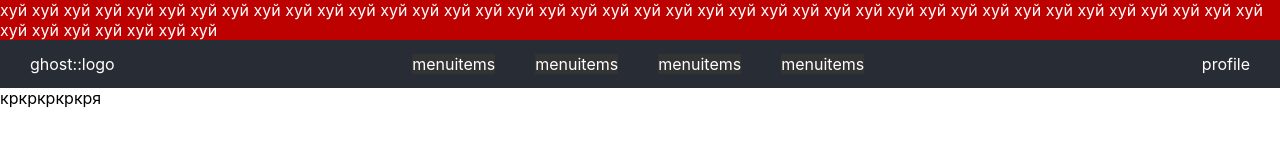
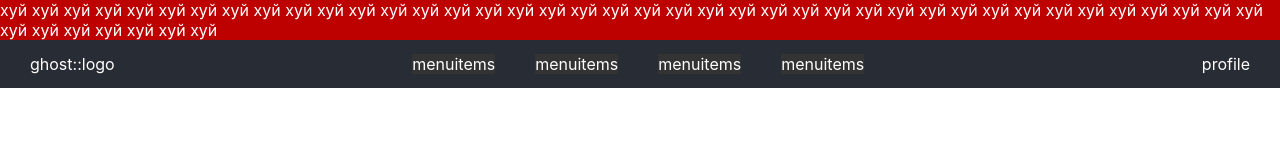
Before and after one commit to NONAMEGG/replay, a React (Create React App) app: page / in a window 1280 px wide. Shown: the top 160 px of the page. Built offline with nearby package versions, Linux system fonts and the light colour scheme.

Commit message:
replay v0.0.2a

```diff
--- a/src/App.js
+++ b/src/App.js
@@ -5,7 +5,8 @@ function App() {
 return (
 <>
   <header className='top__header'>
-        хуй хуй хуй хуй хуй хуй хуй хуй хуй хуй хуй хуй хуй хуй хуй хуй хуй хуй хуй хуй хуй хуй хуй хуй хуй хуй хуй хуй хуй хуй хуй хуй хуй хуй хуй хуй хуй хуй хуй хуй хуй хуй хуй хуй хуй хуй хуй
+    хуй хуй хуй хуй хуй хуй хуй хуй хуй хуй хуй хуй хуй хуй хуй хуй хуй хуй хуй хуй хуй хуй хуй хуй хуй хуй хуй хуй хуй
+    хуй хуй хуй хуй хуй хуй хуй хуй хуй хуй хуй хуй хуй хуй хуй хуй хуй хуй
   </header>
   <header className='fixed__header'>
     <div>ghost::logo</div>
@@ -17,7 +18,6 @@ function App() {
     </ul>
     <div>profile</div>
   </header>
-      кркркркркря
   <div className='main'></div>
   <div className="player__container">
     <div className="player">
```
Lines whose indentation alone changed are shown as unchanged.
